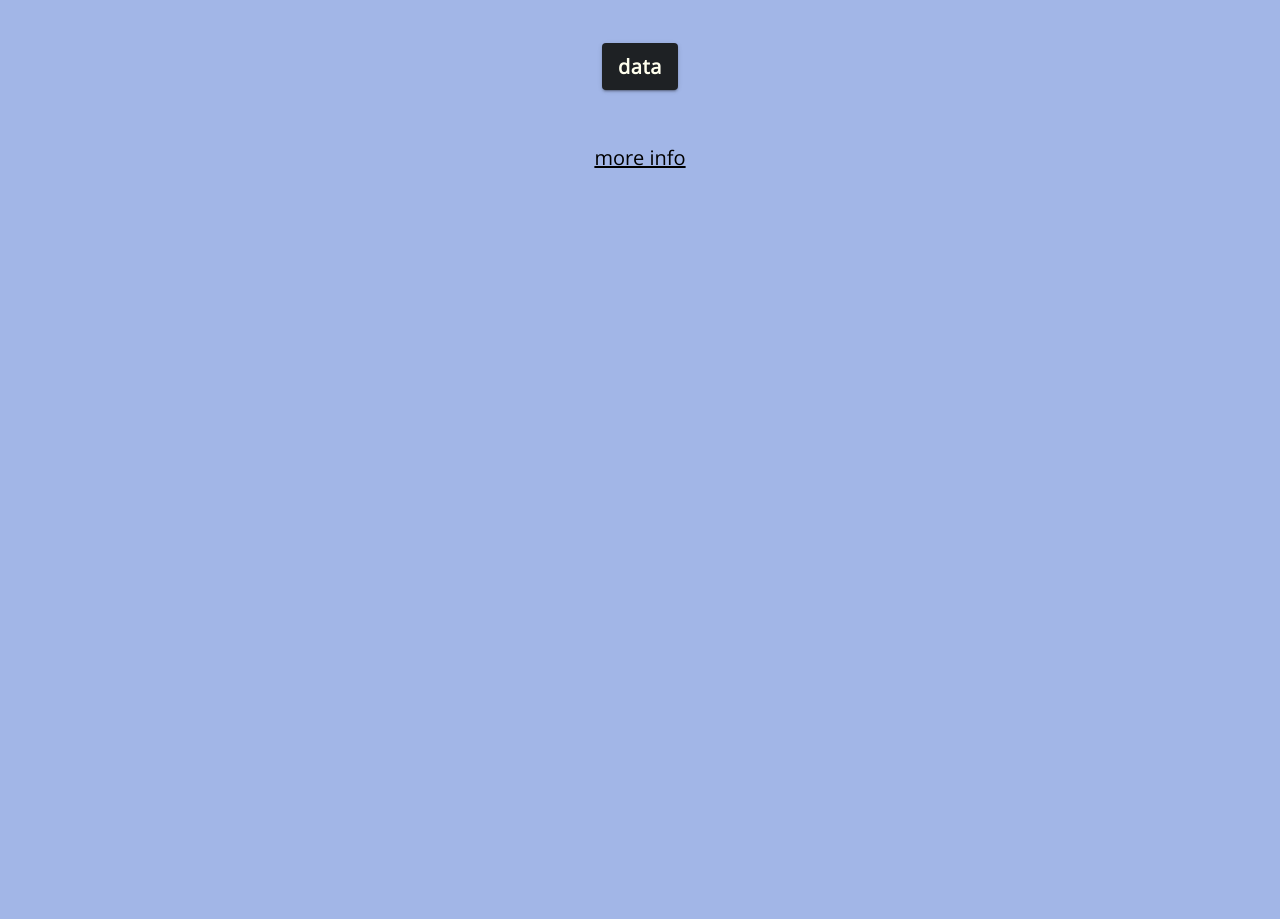
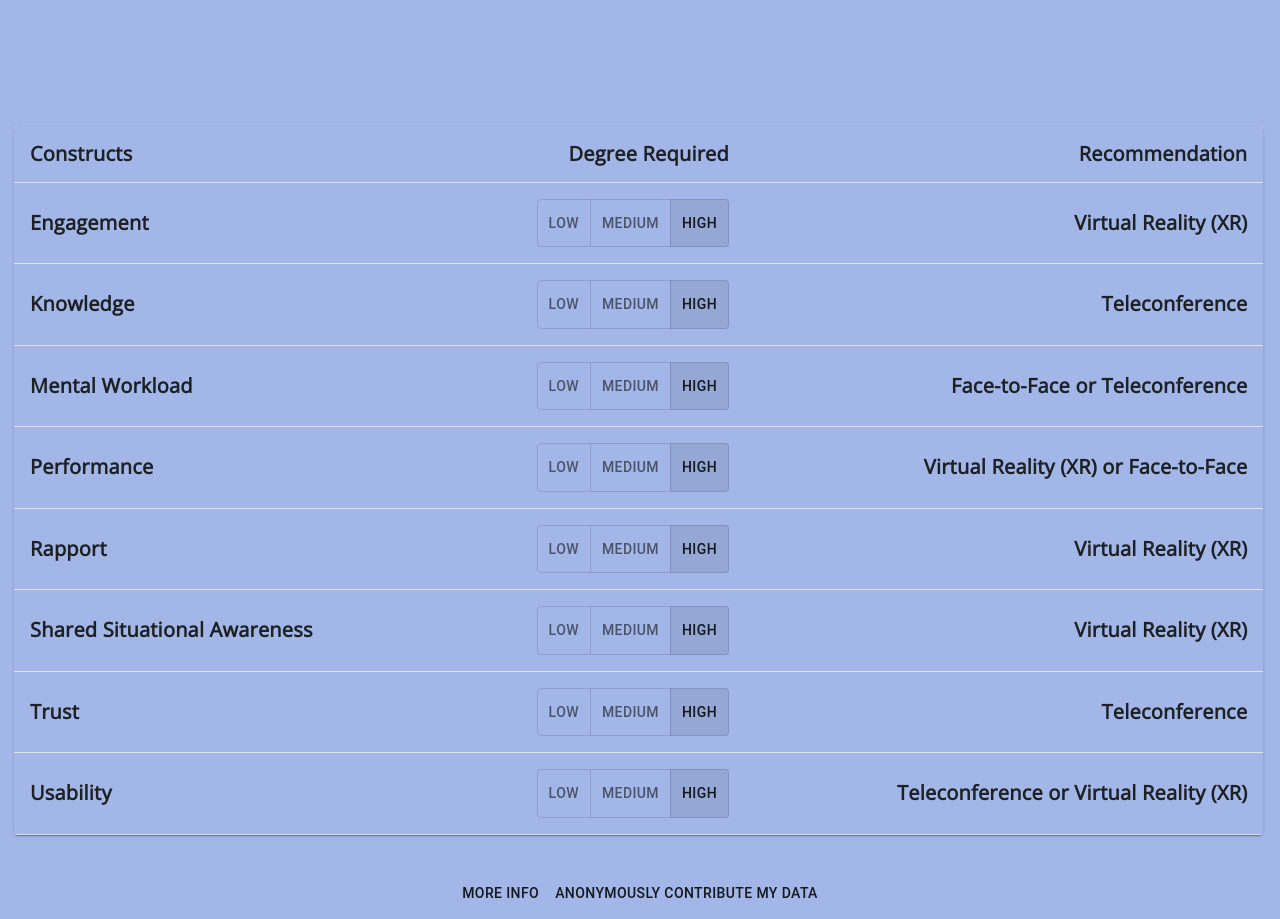
Before and after one commit to hay733/travel-substitute-threshold, a React (Create React App) app: page /results in a window 1280 px wide. Shown: the part 245-1164 px from the top of the page. Before the commit the page ends 800 px from the top, so only its background shows below. Built offline with nearby package versions, Linux system fonts and the light colour scheme.

Commit message:
added the anonymously contr data button

```diff
--- a/src/pages/Results.js
+++ b/src/pages/Results.js
@@ -4,6 +4,7 @@ import DataTable from './Table'
 import { makeStyles, withStyles, Button } from "@material-ui/core"
 import React from 'react'
 import QuestionBoxes from './QuestionBoxes';
+import { ButtonGroup } from '@mui/material';
 
 const useStyles = makeStyles(() => ({
     container: {
@@ -62,17 +63,18 @@ function ResultsTable() {
 }
 
 class Results extends React.Component {
-    state = {
-        isActive: false
-    };
+    // state, handleshow and handlehide toggle resultstable, but dont need atm
+    // state = {
+    //     isActive: false
+    // };
 
-    handleShow = () => {
-        this.setState({isActive: true});
-      };
+    // handleShow = () => {
+    //     this.setState({isActive: true});
+    //   };
 
-      handleHide = () => {
-        this.setState({isActive: false});
-      };
+    // handleHide = () => {
+    //     this.setState({isActive: false});
+    // };
 
     render () {
         const { classes } = this.props;
@@ -80,9 +82,9 @@ class Results extends React.Component {
             <div>
                 <Header />
                 <h1 className={classes.mainWords} style = {{marginTop: "15%"}}>A teleconferencing software is your best option</h1>
-                <br></br>
+                {/* <br></br> */}
 
-                {this.state.isActive ?(
+                {/* {this.state.isActive ?(
                     <div style={{textAlign: "center"}}><Button variant="contained" onClick={this.handleHide} className={classes.whyButton}>
                         hide data
                     </Button></div>
@@ -91,11 +93,26 @@ class Results extends React.Component {
                         data
                     </Button></div>
                 )}
-                {this.state.isActive && <ResultsTable />}
+                {this.state.isActive && <ResultsTable />} */}
+
+                <ResultsTable />
+
                 <br></br><br></br><br></br>
-                <div style={{textAlign: "center", marginBottom: "5%"}}><a href='/about' classname={classes.mainWords} style={{color: "black", fontSize: 20, fontFamily: "Open Sans, sans-serif"}}>
-                    more info
-                </a></div>
+                {/* <div style={{textAlign: "center", marginBottom: "5%"}}>
+                    <a href='/about' classname={classes.mainWords} style={{color: "black", fontSize: 20, fontFamily: "Open Sans, sans-serif"}}>
+                        more info
+                    </a>
+                    <br></br>
+                    <a href='/about' classname={classes.mainWords} style={{color: "black", fontSize: 20, fontFamily: "Open Sans, sans-serif"}}>
+                        contribute my data anonymously
+                    </a>
+                </div> */}
+                <div style={{textAlign: "center"}}>
+                    <ButtonGroup variant="outlined" aria-label="text button group">
+                        <Button href="/about">more info</Button>
+                        <Button>anonymously contribute my data</Button>
+                    </ButtonGroup>
+                </div>
             </div>
         );
     }
```
